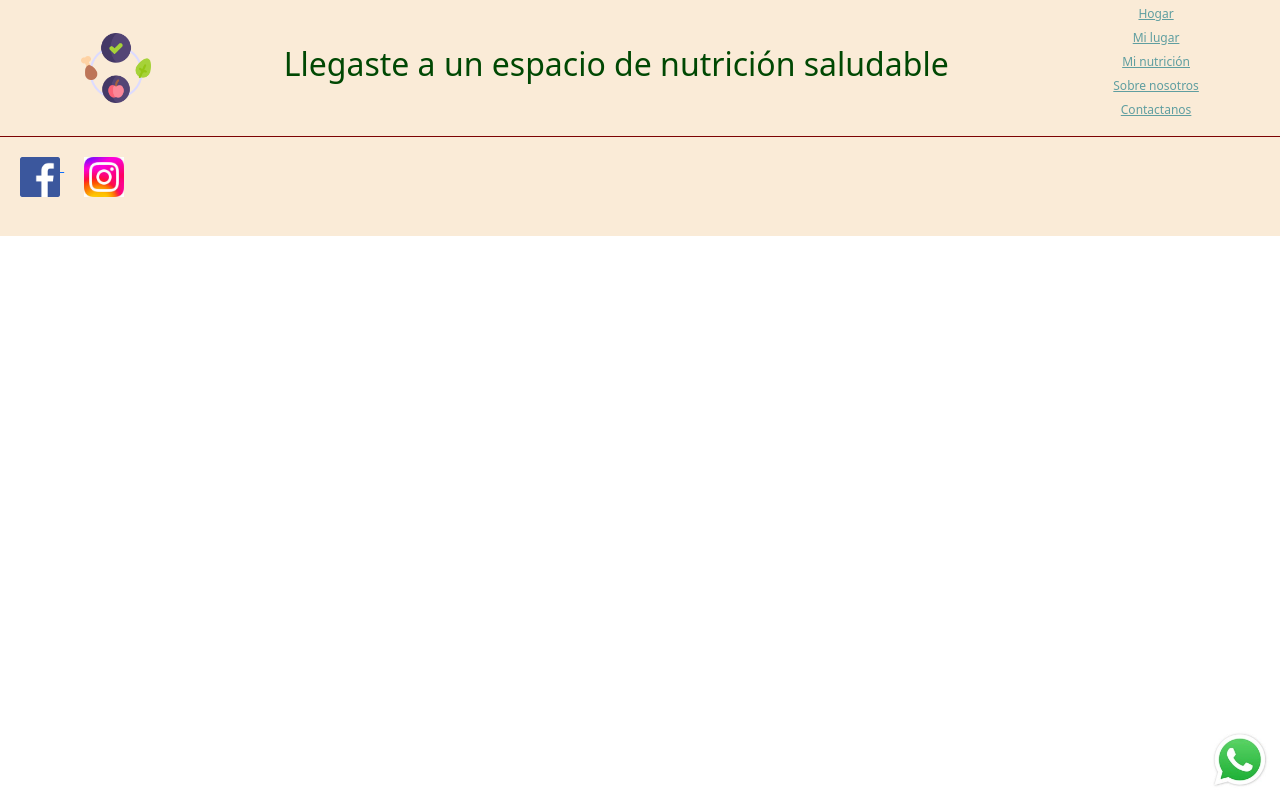
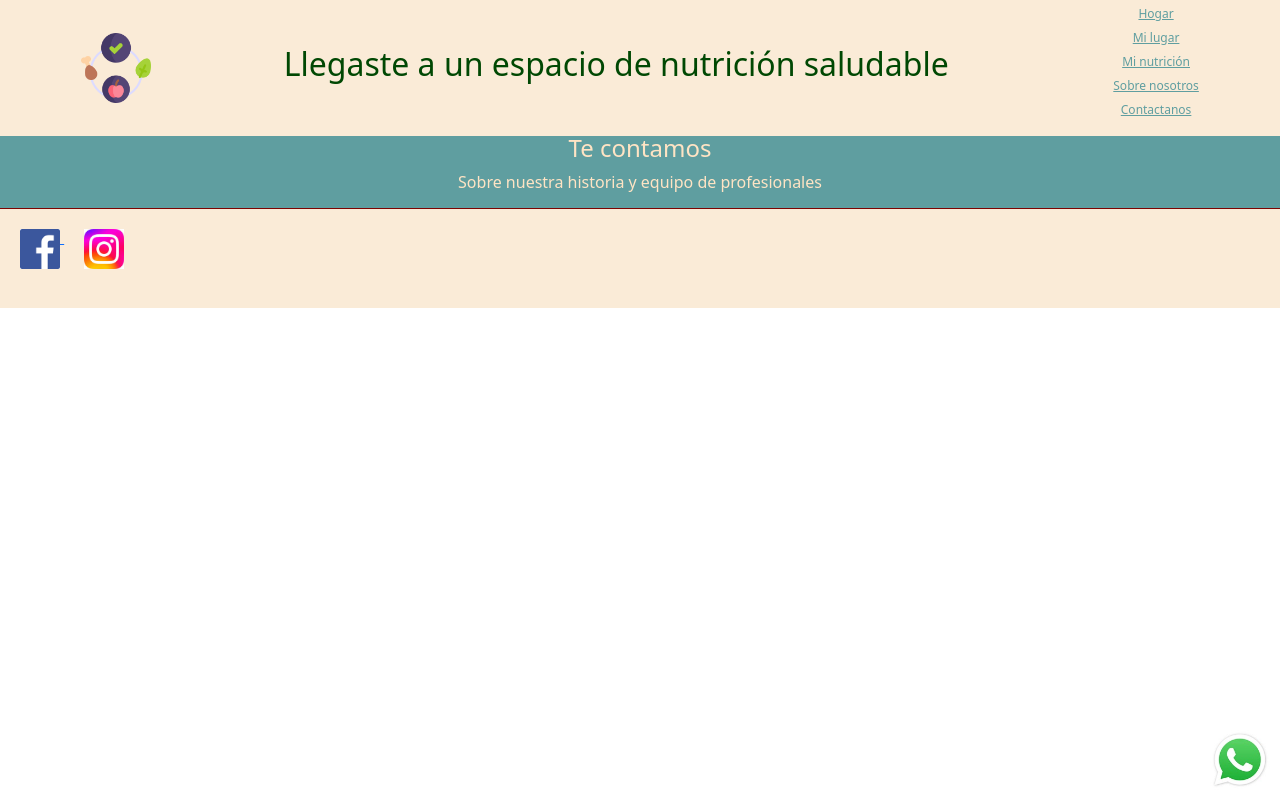
Before and after one commit to calmulieri/Pry-cursohtml-coderh, a plain HTML site: page pages/quien.html in a window 1280 px wide. Drawn offline with nearby package versions, Linux system fonts and the light colour scheme.

Commit message:
Version 5/1/25-img css

```diff
--- a/css/style.css
+++ b/css/style.css
@@ -46,10 +46,6 @@
     color: cadetblue;
     font-size: 12px;
 }
-
-/*body main .opciones {
-
-}*/
 
 body main .nutrirse {
     display: flex;
@@ -234,7 +230,6 @@
     }
 
     body main .galeria-notas .item-nota h3 {
-
         font-size: 0.9rem;
 
     }
@@ -249,7 +244,6 @@
     }
 
     body main .galeria-notas .item-nota h3 {
-
         font-size: 0.7rem;
 
     }
@@ -294,7 +288,6 @@
         flex-wrap: wrap;
 
     }
-
     body main .nutrirse h2 {
         font-size: 1rem;
     }
@@ -302,7 +295,6 @@
     body main .nutrirse p {
         font-size: 0.5rem;
     }
-
     body main .tit-info-interes {
         height: 3rem;
         background-color: cadetblue;
@@ -326,10 +318,7 @@
         margin-right: 0%;
         width: 100%;
         height: 100%;
-
-        /*grid-template-columns: 1fr 1fr;
-        grid-template-rows: 1fr 1fr;
-        gap: 0.5rem;*/
+        gap: 0.5rem;
     }
 
     body main .galeria-notas .item-nota img {
@@ -338,7 +327,6 @@
     }
 
     body main .galeria-notas .item-nota h3 {
-
         font-size: 0.7rem;
 
     }
@@ -374,7 +362,6 @@
     }
 
     body main .galeria-notas .item-nota h3 {
-
         font-size: 0.5rem;
     }
 }
@@ -398,7 +385,6 @@
     }
 
     body main .galeria-notas .item-nota h3 {
-
         font-size: 0.4rem;
     }
 }
--- a/pages/quien.html
+++ b/pages/quien.html
@@ -29,12 +29,22 @@
             </ul>
         </nav> <!-- fin barra de navegacion -->
     </header>
+    <!-- Inicio cuerpo proncipal -->
+    <main>
+        <section class="tit-info-interes">
+            <div>
+                <h2> Te contamos</h2>
+                <p>Sobre nuestra historia y equipo de profesionales</p>
+            </div>
+        </section>
+
+    </main>
     <footer>
         <a href="https://www.facebook.com/" target="_blank">
             <img src="../img/face.png" class="misredes" alt="Face">
         </a>
         <a href="https://www.instagram.com/" target="_blank">
-            <img src="../img/insta.jpg" class="misredes" alt="Insta">
+            <img src="../img/instagrm.jpg" class="misredes" alt="Insta">
         </a>
         <a href="https://web.whatsapp.com//" target="_blank">
             <img src="../img/wsap.jpg" class="miwhsap" alt="whatsapp">
```
Also changed, not shown: index.html (+1 -1 lines), pages/contacto.html (+13 -1 lines), pages/milugar.html (+1 -2 lines), pages/misopciones.html (+10 -1 lines), img/instagrm.jpg (renamed from img/Insta.jpg).
